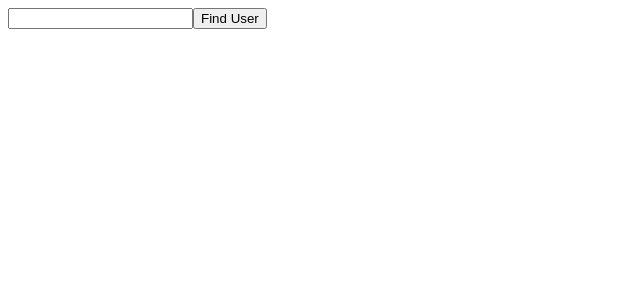
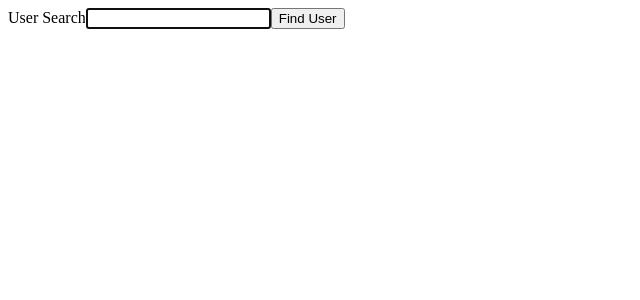
Before and after one commit to rrankawat/react-ts, a React (Create React App) app: page / in a window 1280 px wide. Shown: the top 300 px of the page, without its empty margins (0-640 px from the left). Built offline with nearby package versions, Linux system fonts and the light colour scheme.

Commit message:
TS with Refs

```diff
--- a/src/App.tsx
+++ b/src/App.tsx
@@ -1,4 +1,4 @@
-import UserSearch from './classes/UserSearch'
+import UserSearch from './refs/UserSearch'
 
 const App = () => {
   return (
--- /dev/null
+++ b/src/refs/UserSearch.tsx
@@ -0,0 +1,44 @@
+import { useState, useRef, useEffect } from 'react'
+
+const users = [
+  { name: 'Sarah', age: 20 },
+  { name: 'Alex', age: 24 },
+  { name: 'Michael', age: 25 },
+]
+
+const UserSearch: React.FC = () => {
+  const inputRef = useRef<HTMLInputElement | null>(null)
+  const [name, setName] = useState('')
+  const [user, setUser] = useState<{ name: String; age: number } | undefined>()
+
+  useEffect(() => {
+    if (!inputRef.current) {
+      return
+    }
+
+    inputRef.current.focus()
+  }, [])
+
+  const onClick = () => {
+    const foundUser = users.find(user => user.name === name)
+    setUser(foundUser)
+  }
+
+  return (
+    <div>
+      User Search
+      <input
+        ref={inputRef}
+        type='text'
+        value={name}
+        onChange={e => setName(e.target.value)}
+      />
+      <button onClick={onClick}>Find User</button>
+      <br />
+      <div>{user && user.name}</div>
+      <div>{user && user.age}</div>
+    </div>
+  )
+}
+
+export default UserSearch
```
